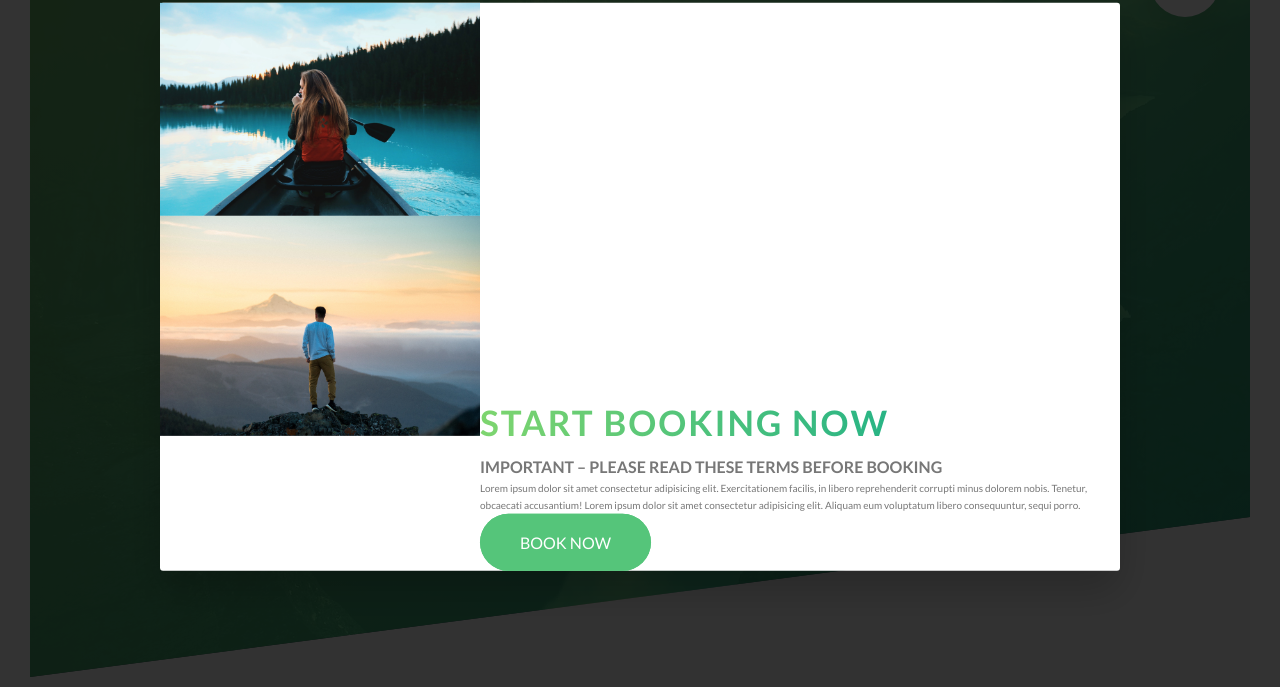
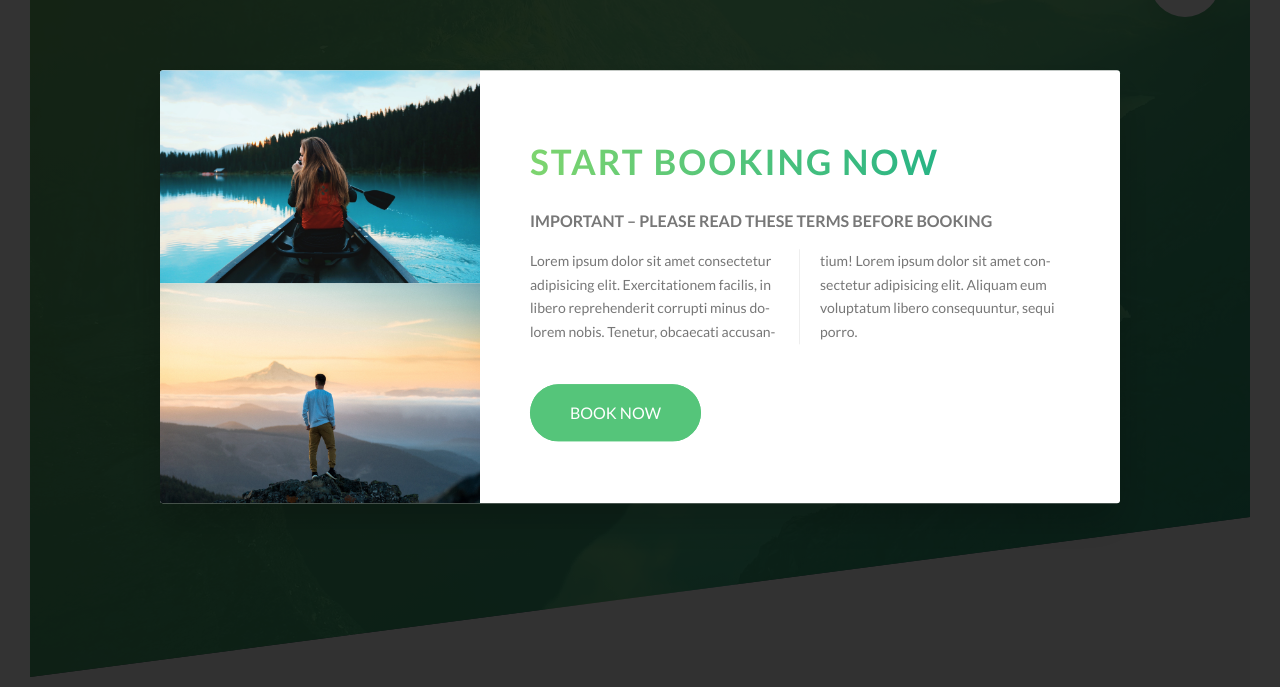
Before and after one commit to cooperpear/Natours, a website: page index.html in a window 1280 px wide. Shown: the part 113-800 px from the top of the page. Drawn offline with Linux system fonts and the light colour scheme.

Commit message:
style popup

```diff
--- a/index.html
+++ b/index.html
@@ -375,8 +375,9 @@
                 <img src="img/nat-9.jpg" alt="Tour photo" class="popup__img">
             </div>
             <div class="popup__right">
-                <h2 class="heading-secondary">Start booking now</h2>
-                <h3 class="heading-tertiary">Important &ndash; Please read these terms before booking </h3>
+                <h2 class="heading-secondary u-margin-bottom-small">Start booking now</h2>
+                <h3 class="heading-tertiary u-margin-bottom-small">Important &ndash; Please read these terms before
+                    booking </h3>
                 <p class="popup__text">Lorem ipsum dolor sit amet consectetur adipisicing elit. Exercitationem facilis,
                     in libero reprehenderit corrupti minus dolorem nobis. Tenetur, obcaecati accusantium! Lorem ipsum
                     dolor sit amet consectetur adipisicing elit. Aliquam eum voluptatum libero consequuntur, sequi
--- a/sass/base/_base.scss
+++ b/sass/base/_base.scss
@@ -9,7 +9,7 @@
 }
 
 html {
-    //This defines what 1rem is for the page, can be used for ADA compliance
+    //This defines what 1rem is for the page, can be used for ADA compliance. with this setting, 1 rem = 10 pixels
     font-size: 62.5%;
 }
 
--- a/sass/components/_popup.scss
+++ b/sass/components/_popup.scss
@@ -17,16 +17,20 @@
         box-shadow: 0 2rem 4rem rgba($color-black, .2);
         border-radius: 3px;
         display: table;
+        overflow: hidden;
     }
 
     &__left {
         width: 33.333333%;
         display: table-cell;
+
     }
 
     &__right {
         width: 66.666667%;
         display: table-cell;
+        vertical-align: middle;
+        padding: 3rem 5rem;
 
 
     }
@@ -37,6 +41,20 @@
     }
 
     &__text {
+        font-size:1.4rem;
+        margin-bottom: 4rem;
 
+        -moz-column-count: 2;
+        -moz-column-gap: 4rem;
+        -moz-column-rule: 1px solid $color-grey-light-2;
+
+        column-count: 2;
+        column-gap: 4rem;
+        column-rule: 1px solid $color-grey-light-2;
+
+        -moz-hyphens: auto;
+        -ms-hyphens: auto;
+        -webkit-hyphens: auto;
+        hyphens: auto;
     }
 }
```
Also changed, not shown: css/style.css.
